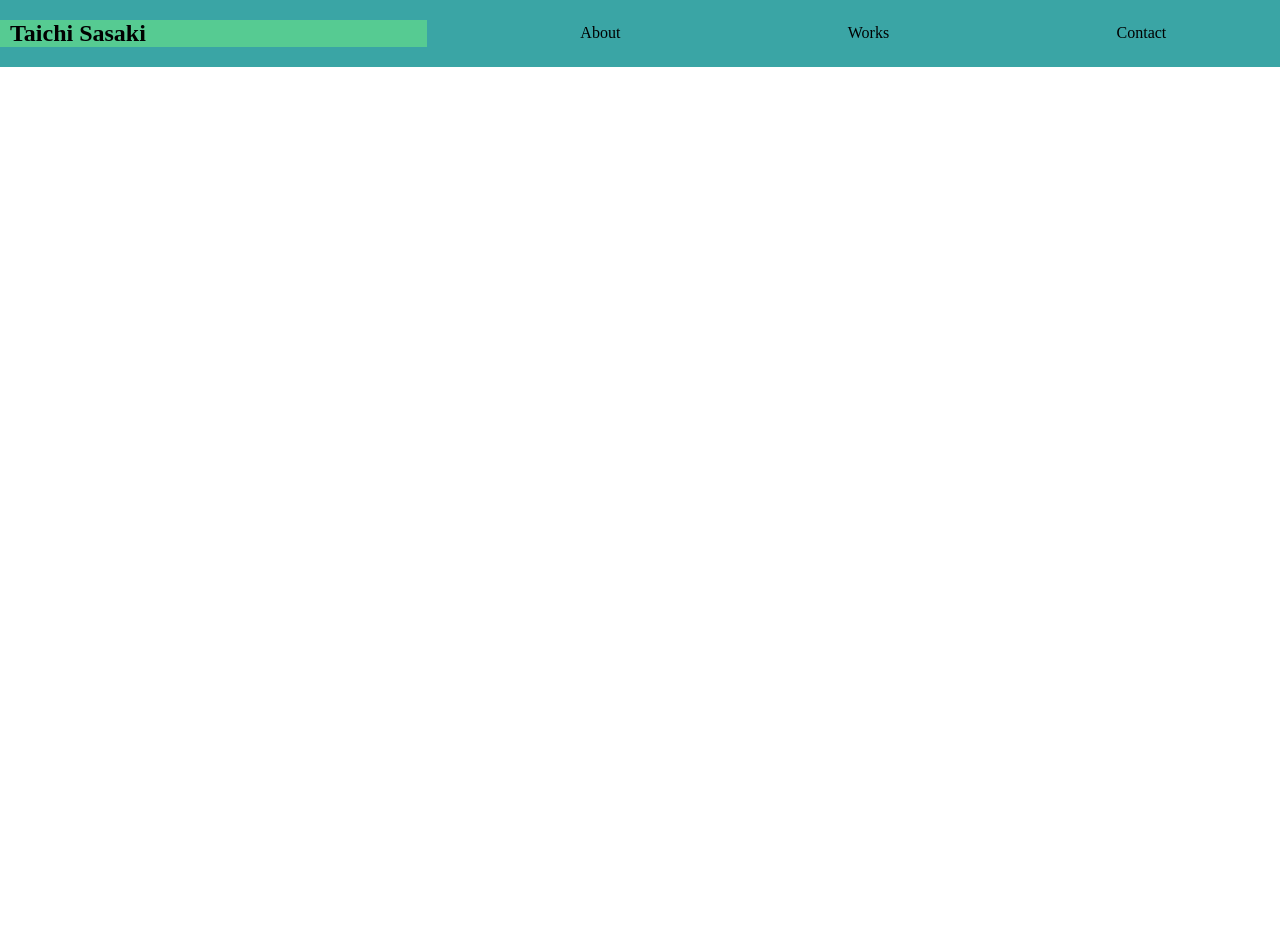
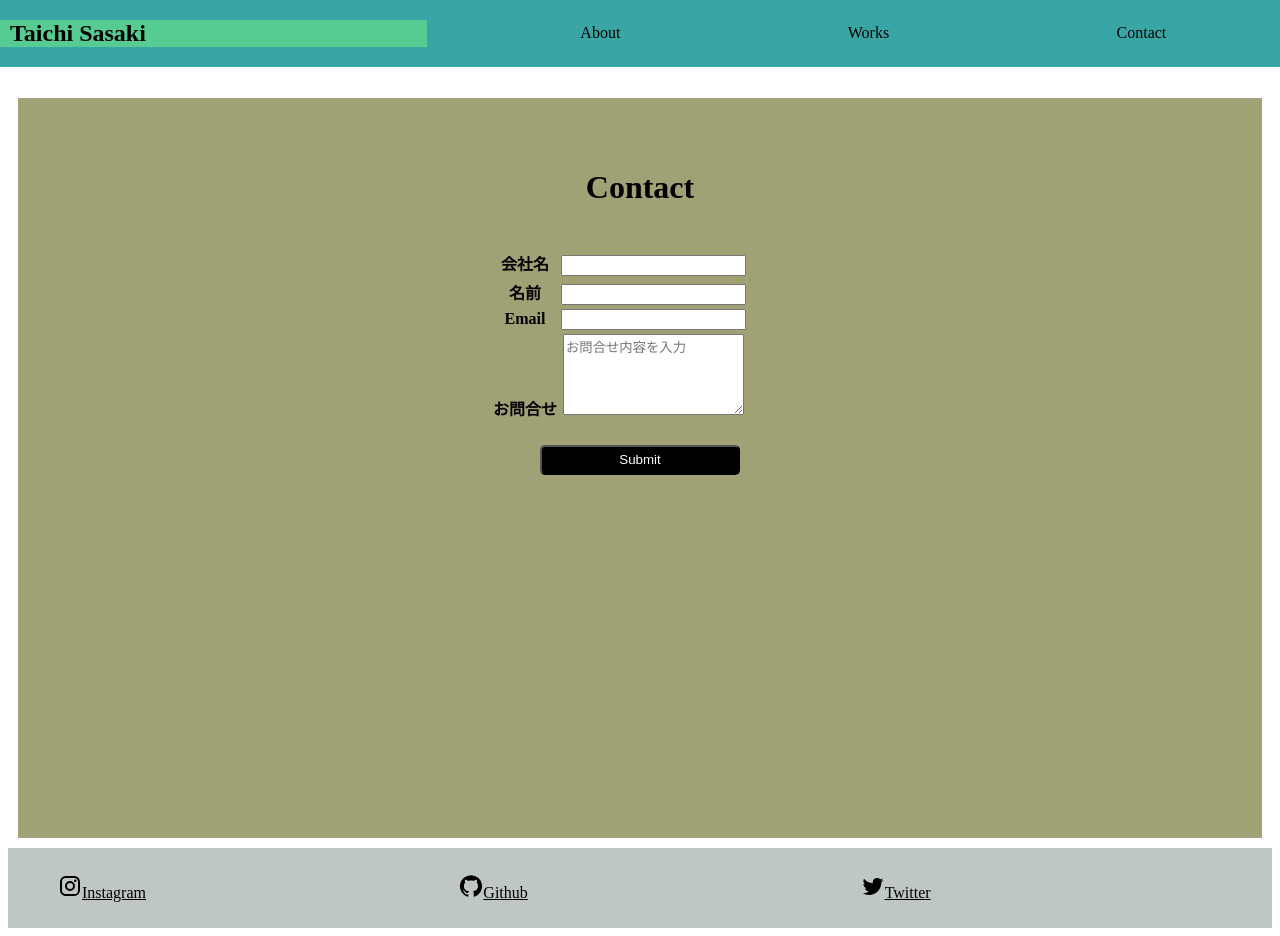
Before and after one commit to Taisa1117/Portfolio, a Next.js app: page /Contact in a window 1280 px wide. Before the commit the page ends 800 px from the top, so only its background shows below. Built offline with nearby package versions, Linux system fonts and the light colour scheme.

Commit message:
change contact

```diff
--- a/pages/Contact.js
+++ b/pages/Contact.js
@@ -1,8 +1,52 @@
+import { style } from "@mui/system";
 import Head from "next/head";
-import Link from "next/link";
+import Footer from "../components/Footer";
 import Header from "../components/Header";
+import styles from "../styles/Contact.module.css";
 
 const Contact = () => {
+  // Handles the submit event on form submit.
+  const handleSubmit = async (event) => {
+    // Stop the form from submitting and refreshing the page.
+    event.preventDefault();
+
+    // Get data from the form.
+    const data = {
+      company: event.target.company.value,
+      name: event.target.name.value,
+      email: event.target.email.value,
+      question: event.target.question.value,
+    };
+
+    // Send the data to the server in JSON format.
+    const JSONdata = JSON.stringify(data);
+
+    // API endpoint where we send form data.
+    const endpoint = "/api/form";
+
+    // Form the request for sending data to the server.
+    const options = {
+      // The method is POST because we are sending data.
+      method: "POST",
+      // Tell the server we're sending JSON.
+      headers: {
+        "Content-Type": "application/json",
+      },
+      // Body of the request is the JSON data we created above.
+      body: JSONdata,
+    };
+
+    // Send the form data to our forms API on Vercel and get a response.
+    const response = await fetch(endpoint, options);
+
+    // Get the response data from server as JSON.
+    // If server returns the name submitted, that means the form works.
+    let result = await response.json();
+    result = result.data.split(" ");
+    alert(`名前: ${result[0]} \n
+          会社名: ${result[2]} \n
+          Email: ${result[1]}`);
+  };
   return (
     <div>
       <Head>
@@ -10,6 +54,58 @@ const Contact = () => {
       </Head>
       <Header />
       <div style={{ height: 80 }}></div>
+      <main className={styles.contactMain}>
+        <h1 className={styles.contactH1}>Contact</h1>
+        <br />
+        <form onSubmit={handleSubmit}>
+          <table className={styles.contactTable}>
+            <tbody>
+              <div className={styles.toCenter}>
+                <tr>
+                  <th>
+                    <label htmlFor="company">会社名</label>
+                  </th>
+                  <td>
+                    <input type="text" id="company" name="company" />
+                  </td>
+                </tr>
+                <tr>
+                  <th>
+                    <label htmlFor="name">名前</label>
+                  </th>
+                  <td>
+                    <input type="text" id="name" name="name" required />
+                  </td>
+                </tr>
+                <tr>
+                  <th>
+                    <label htmlFor="email">Email</label>
+                  </th>
+                  <td>
+                    <input type="email" id="email" name="emeil" required />
+                  </td>
+                </tr>
+                <tr>
+                  <th>
+                    <label htmlFor="question">お問合せ</label>
+                  </th>
+                  <td>
+                    <textarea
+                      name="question"
+                      rows="5"
+                      placeholder="お問合せ内容を入力"
+                    ></textarea>
+                  </td>
+                </tr>
+              </div>
+            </tbody>
+          </table>
+          <button type="submit" className={styles.submitButton}>
+            Submit
+          </button>
+        </form>
+      </main>
+      <Footer />
     </div>
   );
 };
--- a/pages/Works.js
+++ b/pages/Works.js
@@ -22,7 +22,7 @@ export default function Works() {
               <div className={styles.pictures}>
                 <p>
                   Javaでオセロ対戦ゲームを実装しました。
-                  複数のAIで対戦ができますが、中でもMyAIではそれぞれのマスに点数をつけて最終的に勝てるような盤面を計算します。
+                  複数のAIで対戦ができますが、中でもMyAIではそれぞれのマスに点数をつけて最終的に勝てるような盤面を計算します(必ず勝てるとは限りません…)。
                 </p>
                 <div className={styles.images}>
                   <Image
--- /dev/null
+++ b/pages/api/form.js
@@ -0,0 +1,23 @@
+export default function handler(req, res) {
+  // Get data submitted in request's body.
+  const body = req.body;
+
+  // Optional logging to see the responses
+  // in the command line where next.js app is running.
+  console.log("body: ", body);
+
+  // Guard clause checks for first and last name,
+  // and returns early if they are not found
+  //   if (!body.first || !body.last) {
+  //     // Sends a HTTP bad request error code
+  //     return res.status(400).json({ data: "First or last name not found" });
+  //   }
+
+  // Found the name.
+  // Sends a HTTP success code
+  res
+    .status(200)
+    .json({
+      data: `${body.name} ${body.email} ${body.company} ${body.question}`,
+    });
+}
--- a/pages/index.tsx
+++ b/pages/index.tsx
@@ -20,7 +20,7 @@ const Home: NextPage = () => {
       />
       <Header />
       <div className={styles.p_div}>
-        <p className={styles.homeP}>Welcom my portfolio!</p>
+        <p className={styles.homeP}>Welcom to my portfolio!</p>
       </div>
       <Footer />
     </div>
--- /dev/null
+++ b/styles/Contact.module.css
@@ -0,0 +1,30 @@
+.contactH1 {
+  text-align: center;
+  font-family: "Times New Roman", Times, serif;
+}
+.contactMain {
+  background-color: rgb(161, 161, 118);
+  margin: 10px;
+  padding: 50px;
+  height: 80vh;
+}
+.contactTable {
+  width: 100%;
+  margin-bottom: 20px;
+}
+.submitButton {
+  display: block;
+  cursor: pointer;
+  margin: 0 auto;
+  border-radius: 5px;
+  height: 30px;
+  width: 200px;
+  color: white;
+  background-color: black;
+}
+.toCenter {
+  margin: 0 auto;
+  display: block;
+  text-align: center;
+  width: 300px;
+}
--- a/styles/Works.module.css
+++ b/styles/Works.module.css
@@ -6,11 +6,8 @@
   background-color: rgb(241, 241, 126);
   margin: 10px;
   padding: 50px;
+  height: 80vh;
 }
-/* .worksImg {
-  height: 300px;
-  width: 100%;
-} */
 .worksMain ul {
   list-style: none;
 }
```
